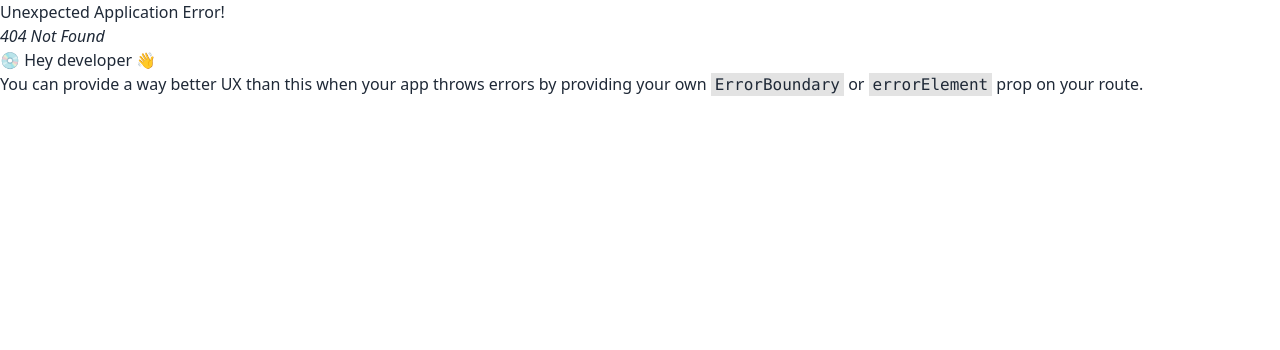
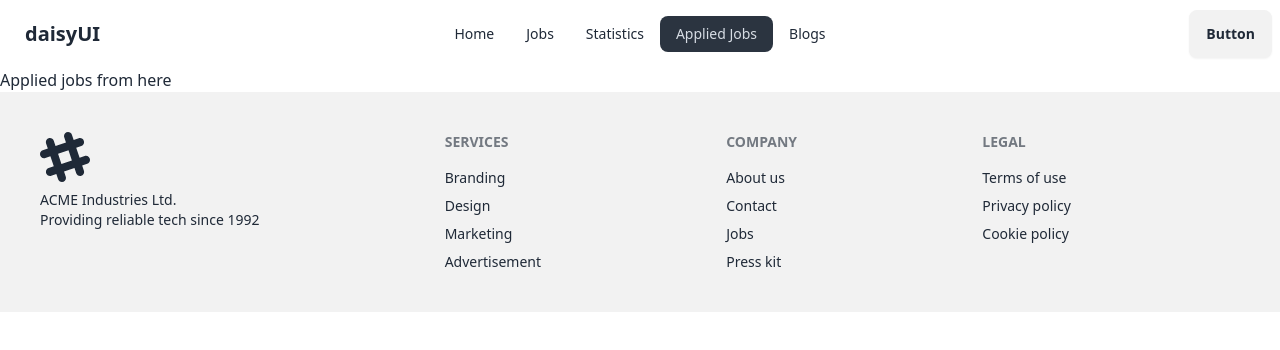
Before and after one commit to tofayeLL/react-job-nexus, a React (Vite) app: page /applied in a window 1280 px wide. Before the commit this address had no page. Shown: the top 350 px of the page. Built offline with nearby package versions, Linux system fonts and the light colour scheme.

Commit message:
finished  nav section routing part and added error page by use errrelement

```diff
--- /dev/null
+++ b/src/components/AppliedJobs/AppliedJobs.jsx
@@ -0,0 +1,11 @@
+
+const AppliedJobs = () => {
+    return (
+        <div>
+            <h2>Applied jobs from here</h2>
+
+        </div>
+    );
+};
+
+export default AppliedJobs;
--- /dev/null
+++ b/src/components/ErrorPage/ErrorPage.jsx
@@ -0,0 +1,20 @@
+import { Link, useRouteError } from "react-router-dom";
+
+const ErrorPage = () => {
+    const error = useRouteError();
+    console.log(error);
+    return (
+        <div className="flex flex-col justify-center items-center my-40 space-y-5">
+            <h1 className="text-center text-7xl font-bold mb-6">Opps !!!</h1>
+           <div className="flex justify-center items-center">
+           {
+                error && <p>{error.error.message}</p> || <p>{error.status}</p>
+            }
+
+           </div>
+           <Link to={'/'} className=""><button className="btn r">Go Back Home</button></Link>
+        </div>
+    );
+};
+
+export default ErrorPage;
--- /dev/null
+++ b/src/components/Header/Header.jsx
@@ -0,0 +1,47 @@
+import { NavLink } from "react-router-dom";
+
+const Header = () => {
+
+    const links = <>
+        <li><NavLink to={'/'}>Home</NavLink></li>
+        <li><NavLink to={'/jobs'}>Jobs</NavLink></li>
+        <li><NavLink to={'/statistics'}>Statistics</NavLink></li>
+        <li><NavLink to={'/applied'}>Applied Jobs</NavLink></li>
+        <li><NavLink to={'/blogs'}>Blogs</NavLink></li>
+    </>
+
+
+
+    return (
+        <div>
+            <div className="navbar bg-base-100">
+                <div className="navbar-start">
+                    <div className="dropdown">
+                        <div tabIndex={0} role="button" className="btn btn-ghost lg:hidden">
+                            <svg xmlns="http://www.w3.org/2000/svg" className="h-5 w-5" fill="none" viewBox="0 0 24 24" stroke="currentColor"><path strokeLinecap="round" strokeLinejoin="round" strokeWidth="2" d="M4 6h16M4 12h8m-8 6h16" /></svg>
+                        </div>
+                        <ul tabIndex={0} className="menu menu-sm dropdown-content mt-3 z-[1] p-2 shadow bg-base-100 rounded-box w-52">
+                            {
+                                links
+                            }
+                        </ul>
+                    </div>
+                    <a className="btn btn-ghost text-xl">daisyUI</a>
+                </div>
+                <div className="navbar-center hidden lg:flex">
+                    <ul className="menu menu-horizontal px-1">
+                        {
+                            links
+                        }
+                    </ul>
+                </div>
+                <div className="navbar-end">
+                    <a className="btn">Button</a>
+                </div>
+            </div>
+
+        </div>
+    );
+};
+
+export default Header;
--- a/src/components/Root/Root.jsx
+++ b/src/components/Root/Root.jsx
@@ -1,9 +1,11 @@
 import { Outlet } from "react-router-dom";
 import Footer from "../Footer/Footer";
+import Header from "../Header/Header";
 
 const Root = () => {
     return (
         <div>
+            <Header></Header>
             <Outlet></Outlet>
             <Footer></Footer>
 
--- a/src/main.jsx
+++ b/src/main.jsx
@@ -7,15 +7,22 @@
 } from "react-router-dom";
 import Root from './components/Root/Root';
 import Home from './components/Home/Home';
+import AppliedJobs from './components/AppliedJobs/AppliedJobs';
+import ErrorPage from './components/ErrorPage/ErrorPage';
 
 const router = createBrowserRouter([
   {
     path: "/",
     element: <Root></Root>,
-    children:[
+    errorElement: <ErrorPage></ErrorPage>,
+    children: [
       {
-        path:'/',
+        path: '/',
         element: <Home></Home>
+      },
+      {
+        path: '/applied',
+        element: <AppliedJobs></AppliedJobs>
       }
     ]
   }
@@ -25,6 +32,6 @@
 
 ReactDOM.createRoot(document.getElementById('root')).render(
   <React.StrictMode>
-   <RouterProvider router={router}></RouterProvider>
+    <RouterProvider router={router}></RouterProvider>
   </React.StrictMode>,
 )
```
